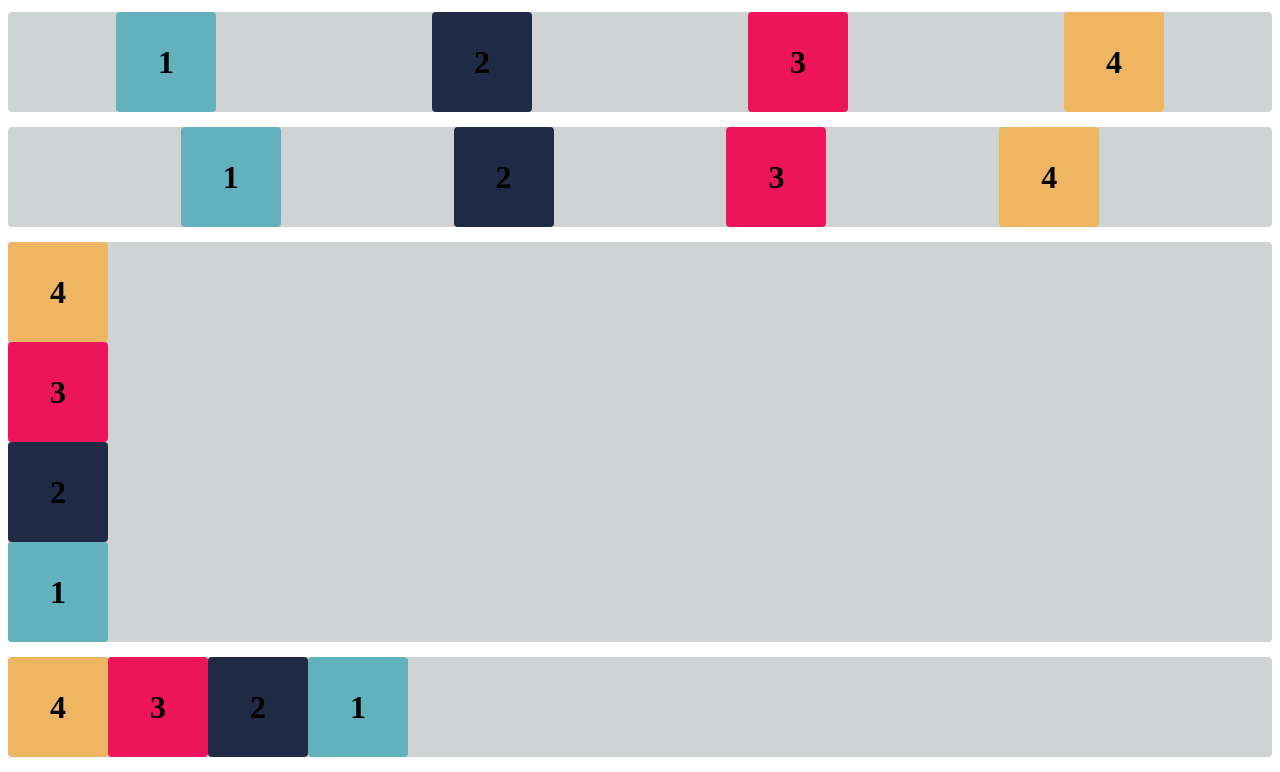
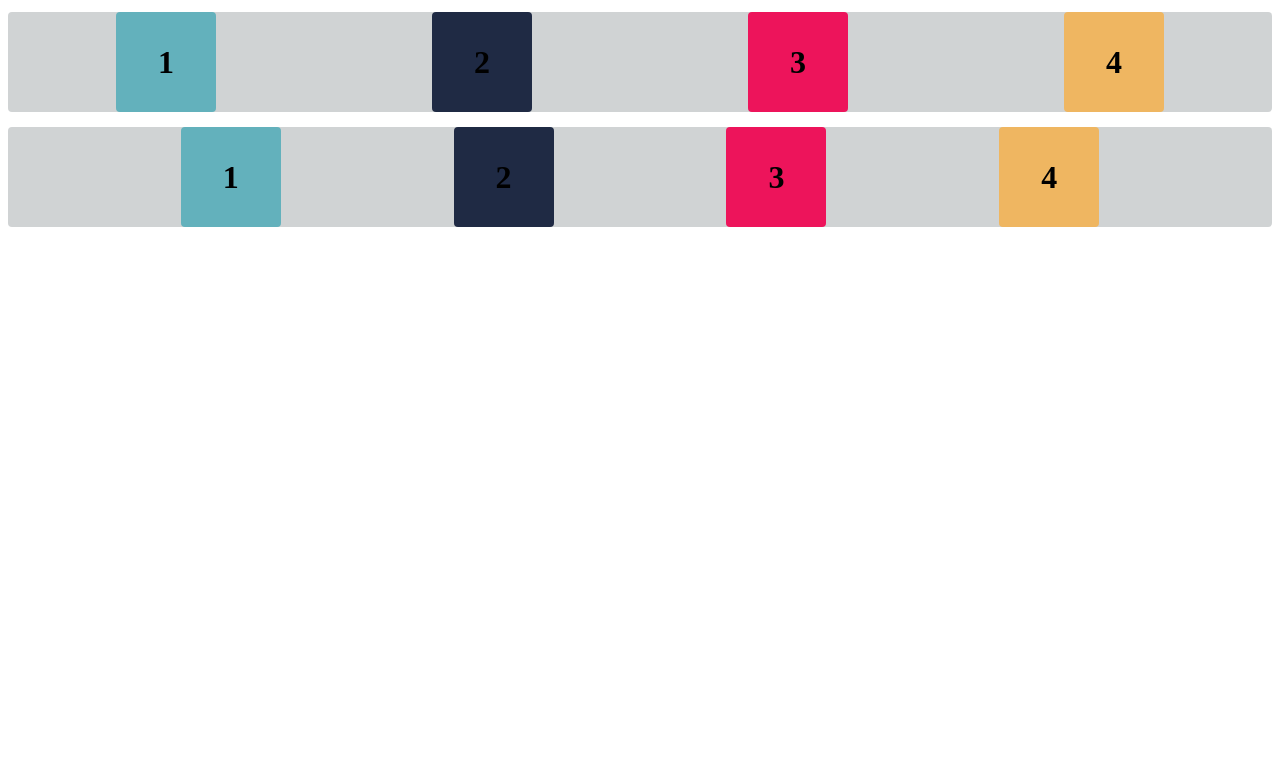
Before and after one commit to mariaeviegas/primeiro-repositorio, a plain HTML site: page atividade_flexBox/index.html in a window 1280 px wide. Shown: the part 456-1228 px from the top of the page. After the commit the page ends 800 px from the top, so only its background shows below. Drawn offline with Linux system fonts and the light colour scheme.

Commit message:
Update index.html

```diff
--- a/atividade_flexBox/index.html
+++ b/atividade_flexBox/index.html
@@ -48,19 +48,7 @@
         <div class="flex-item box4"><h1>4</h1></div>
     </div>
 
-    <div class="base container-exercicioB">
-        <div class="flex-item box1"><h1>1</h1></div>
-        <div class="flex-item box2"><h1>2</h1></div>
-        <div class="flex-item box3"><h1>3</h1></div>
-        <div class="flex-item box4"><h1>4</h1></div>
-    </div>
 
-    <div class="base container-desafio">
-        <div class="flex-item box1"><h1>1</h1></div>
-        <div class="flex-item box2"><h1>2</h1></div>
-        <div class="flex-item box3"><h1>3</h1></div>
-        <div class="flex-item box4"><h1>4</h1></div>
-    </div>
 
 </body>
 
```
